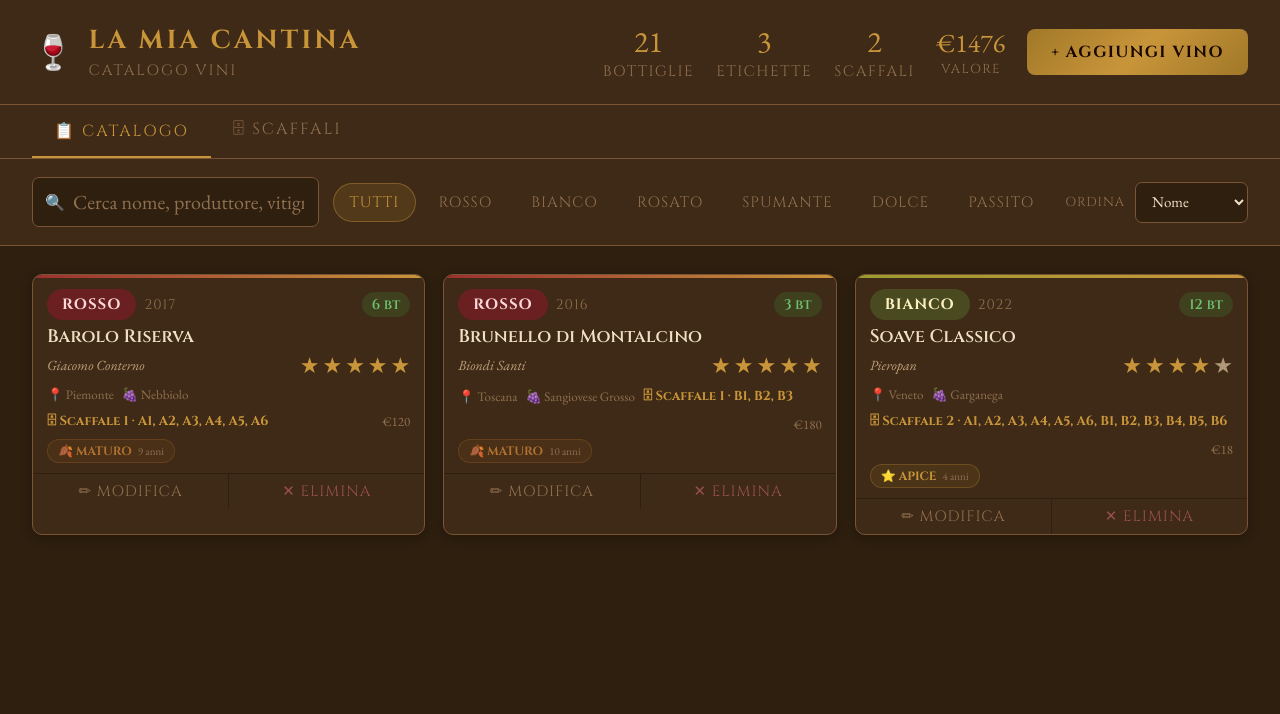
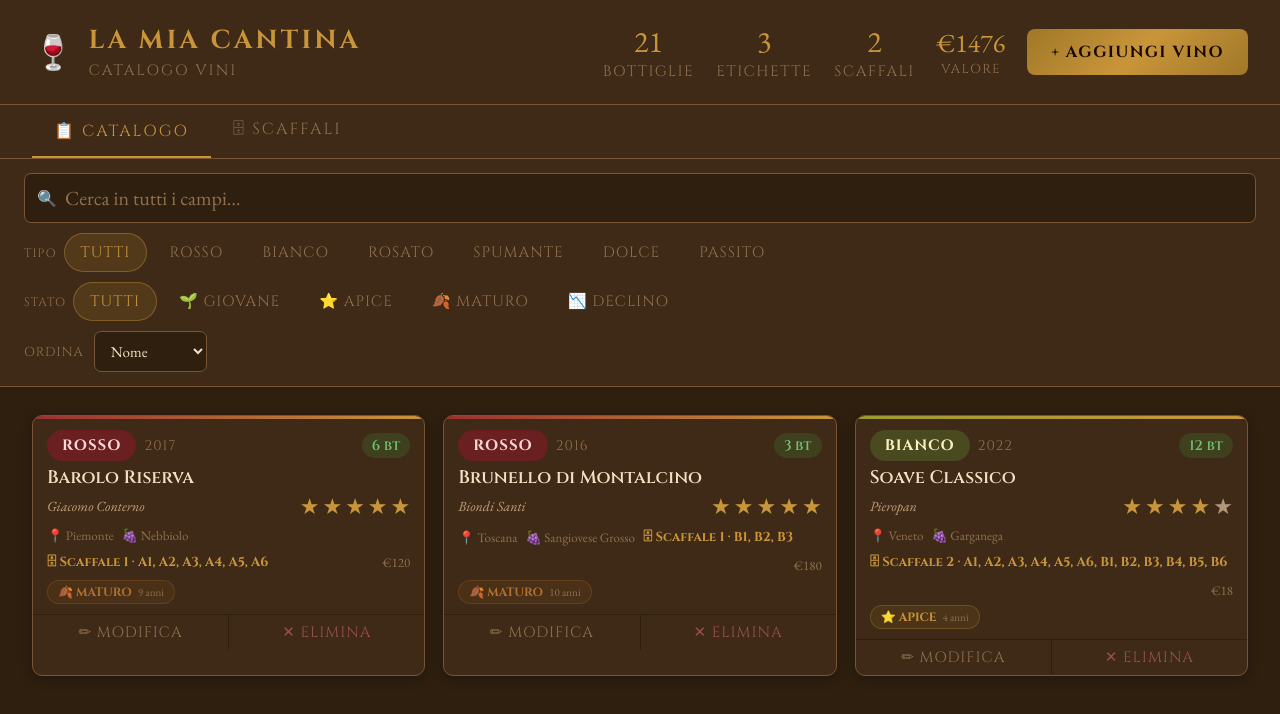
Before and after one commit to mvettore/cantina, a React (Vite) app: page / in a window 1280 px wide. Shown: the top 714 px of the page. Built offline with nearby package versions, Linux system fonts and the light colour scheme.

Commit message:
feat: filtro maturità, X cancella ricerca

```diff
--- a/src/App.jsx
+++ b/src/App.jsx
@@ -195,6 +195,7 @@ export default function App() {
   const [view,    setView]    = useState("catalog");
   const [search,  setSearch]  = useState("");
   const [filterType, setFilterType] = useState("Tutti");
+  const [filterAging, setFilterAging] = useState("Tutti");
   const [sortBy,  setSortBy]  = useState("name");
   const [sortDir, setSortDir] = useState("desc");
   const [modal,   setModal]   = useState(null);
@@ -255,6 +256,7 @@ export default function App() {
 
   const filtered = wines
     .filter(w => filterType === "Tutti" || w.type === filterType)
+    .filter(w => filterAging === "Tutti" || getAgingStatus(w)?.s === filterAging)
     .filter(w => {
       const q = search.toLowerCase();
       // Costruisce array di tutti i campi testuali ricercabili
@@ -645,14 +647,44 @@ export default function App() {
 
       {/* ══════ CATALOG VIEW ══════ */}
       {view === "catalog" && <>
-        <div style={{ padding: "18px 32px", background: C.surface, borderBottom: `1px solid ${C.border}`, display: "flex", gap: 14, flexWrap: "wrap", alignItems: "center" }}>
-          <div style={{ flex: 1, minWidth: 220, position: "relative" }}>
+        <div style={{ padding: "14px 24px", background: C.surface, borderBottom: `1px solid ${C.border}`, display: "flex", flexDirection: "column", gap: 10 }}>
+          {/* Riga 1: barra di ricerca */}
+          <div style={{ position: "relative" }}>
             <span style={{ position: "absolute", left: 13, top: "50%", transform: "translateY(-50%)", color: C.textFaint, fontSize: 16 }}>🔍</span>
-            <input placeholder="Cerca nome, produttore, vitigno…" value={search} onChange={e => setSearch(e.target.value)} style={{ ...inputStyle, paddingLeft: 40 }} />
+            <input placeholder="Cerca in tutti i campi…" value={search} onChange={e => setSearch(e.target.value)}
+              style={{ ...inputStyle, paddingLeft: 40, paddingRight: search ? 38 : 14 }} />
+            {search && (
+              <button onClick={() => setSearch("")} style={{
+                position: "absolute", right: 10, top: "50%", transform: "translateY(-50%)",
+                background: C.border, border: "none", borderRadius: "50%",
+                width: 22, height: 22, cursor: "pointer", color: C.text,
+                fontSize: 12, display: "flex", alignItems: "center", justifyContent: "center",
+                lineHeight: 1,
+              }}>✕</button>
+            )}
           </div>
-          <div style={{ display: "flex", gap: 5, flexWrap: "wrap" }}>
+          {/* Riga 2: filtri tipologia */}
+          <div style={{ display: "flex", gap: 5, flexWrap: "wrap", alignItems: "center" }}>
+            <span style={{ fontSize: 12, color: C.textFaint, fontFamily: "'Cinzel', serif", letterSpacing: 1, marginRight: 2 }}>TIPO</span>
             {["Tutti",...WINE_TYPES].map(t => (
               <button key={t} className="tab-btn" onClick={() => setFilterType(t)} style={{ color: filterType===t?C.gold:C.textFaint, background: filterType===t?"rgba(201,149,58,0.14)":"none", border: filterType===t?`1px solid rgba(201,149,58,0.4)`:"1px solid transparent" }}>{t.toUpperCase()}</button>
+            ))}
+          </div>
+          {/* Riga 3: filtri maturità */}
+          <div style={{ display: "flex", gap: 5, flexWrap: "wrap", alignItems: "center" }}>
+            <span style={{ fontSize: 12, color: C.textFaint, fontFamily: "'Cinzel', serif", letterSpacing: 1, marginRight: 2 }}>STATO</span>
+            {[
+              { key: "Tutti",   label: "Tutti",   icon: "" },
+              { key: "Giovane", label: "Giovane", icon: "🌱" },
+              { key: "Apice",   label: "Apice",   icon: "⭐" },
+              { key: "Maturo",  label: "Maturo",  icon: "🍂" },
+              { key: "Declino", label: "Declino", icon: "📉" },
+            ].map(({ key, label, icon }) => (
+              <button key={key} className="tab-btn" onClick={() => setFilterAging(key)} style={{
+                color: filterAging===key ? C.gold : C.textFaint,
+                background: filterAging===key ? "rgba(201,149,58,0.14)" : "none",
+                border: filterAging===key ? `1px solid rgba(201,149,58,0.4)` : "1px solid transparent",
+              }}>{icon} {label.toUpperCase()}</button>
             ))}
           </div>
           <div style={{ display: "flex", alignItems: "center", gap: 10 }}>
```
